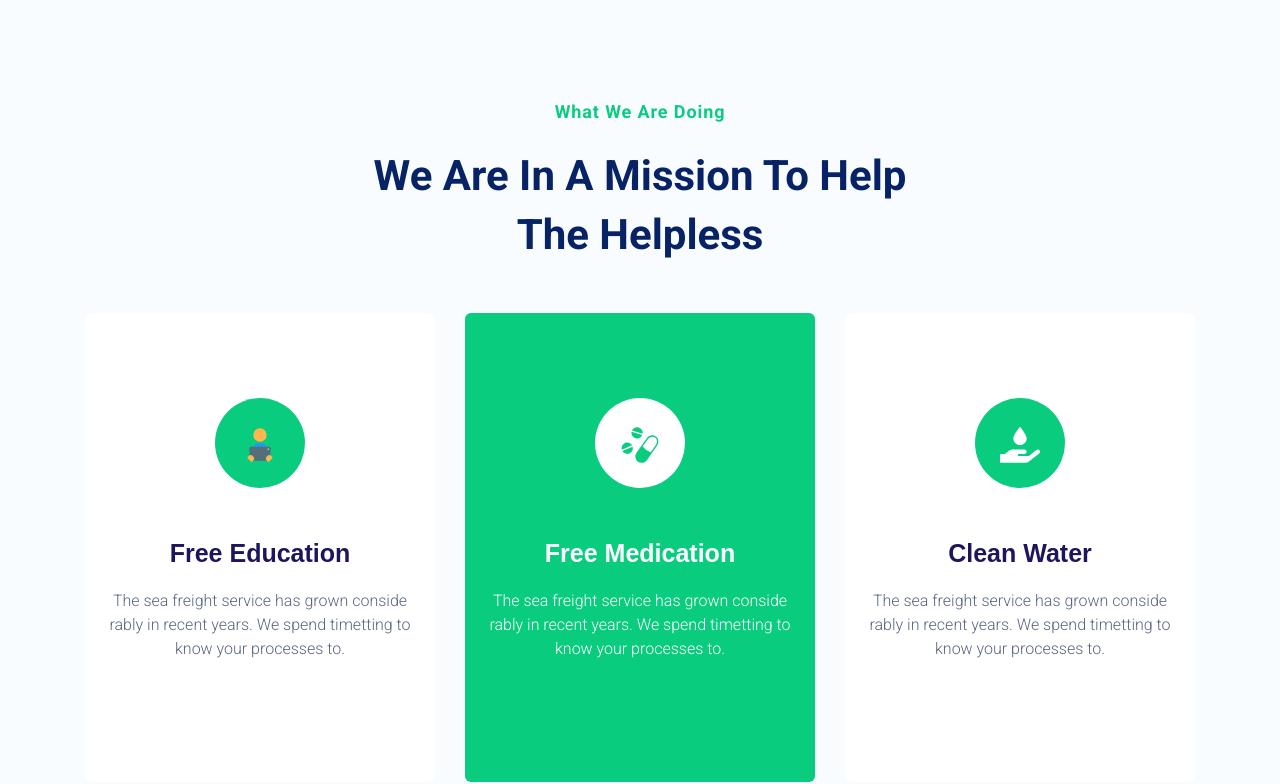
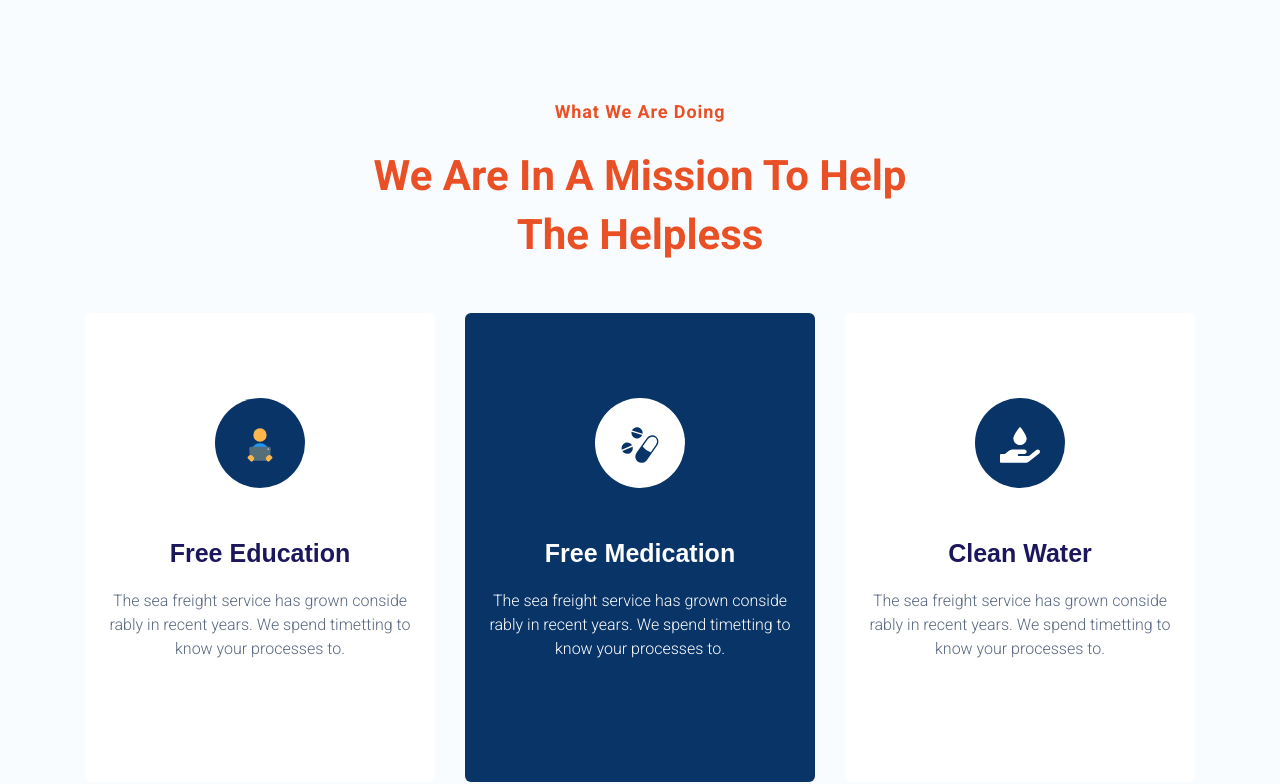
Before and after one commit to raimukul/sarvvilay.in, a React (Create React App) app: page / in a window 1280 px wide. Shown: the part 1625-2409 px from the top of the page. Built offline with nearby package versions, Linux system fonts and the light colour scheme; a web font is replaced by a local one.

Commit message:
color code change

```diff
--- a/src/components/homePage/Homepage.css
+++ b/src/components/homePage/Homepage.css
@@ -69,7 +69,7 @@
   content: "";
   width: 100%;
   height: 0;
-  background: #09cc7f;
+  background: #093468;
   transition: .6s;
   bottom: 0;
   left: 0;
@@ -82,7 +82,7 @@
   margin-bottom: 50px;
   width: 90px;
   height: 90px;
-  background: #09cc7f;
+  background: #093468;
   line-height: 90px;
   text-align: center;
   border-radius: 50%;
@@ -154,7 +154,7 @@
 
 /* line 81, C:/Users/HP/Desktop/jun-2020/277.Charity _Non-profit/assets/scss/_services_section.scss */
 .service-area .single-cat.active .cat-icon span {
-  color: #09cc7f;
+  color: #093468;
   background: #fff;
 }
 
@@ -180,7 +180,7 @@
 
 /* line 103, C:/Users/HP/Desktop/jun-2020/277.Charity _Non-profit/assets/scss/_services_section.scss */
 .service-area .single-cat:hover .cat-icon span {
-  color: #09cc7f;
+  color: #093468;
   background: #fff;
 }
 
@@ -219,7 +219,7 @@
     font-size: 18px;
     font-weight: 700;
     margin-bottom: 22px;
-    color: #09cc7f;
+    color: #e95026;
     text-transform: capitalize;
     display: inline-block;
     letter-spacing: 0.05em;
@@ -238,7 +238,7 @@
   .section-tittle h2 {
     font-size: 42px;
     display: block;
-    color: #072366;
+    color: #e95026;
     font-weight: 800;
     text-transform: capitalize;
     line-height: 1.4;
--- a/src/components/homePage/OurWork.jsx
+++ b/src/components/homePage/OurWork.jsx
@@ -51,7 +51,7 @@ export default function OurWork() {
         </Carousel>
       </Container>
       <div className="service-area section-padding30">
-        <div className="container">
+        <Container>
             <div className="row justify-content-center">
                 <div className="col-xl-6 col-lg-7 col-md-10 col-sm-10">
 
@@ -96,7 +96,7 @@ export default function OurWork() {
                     </div>
                 </div>
             </div>
-        </div>
+        </Container>
     </div>
     </div>
   );
```
